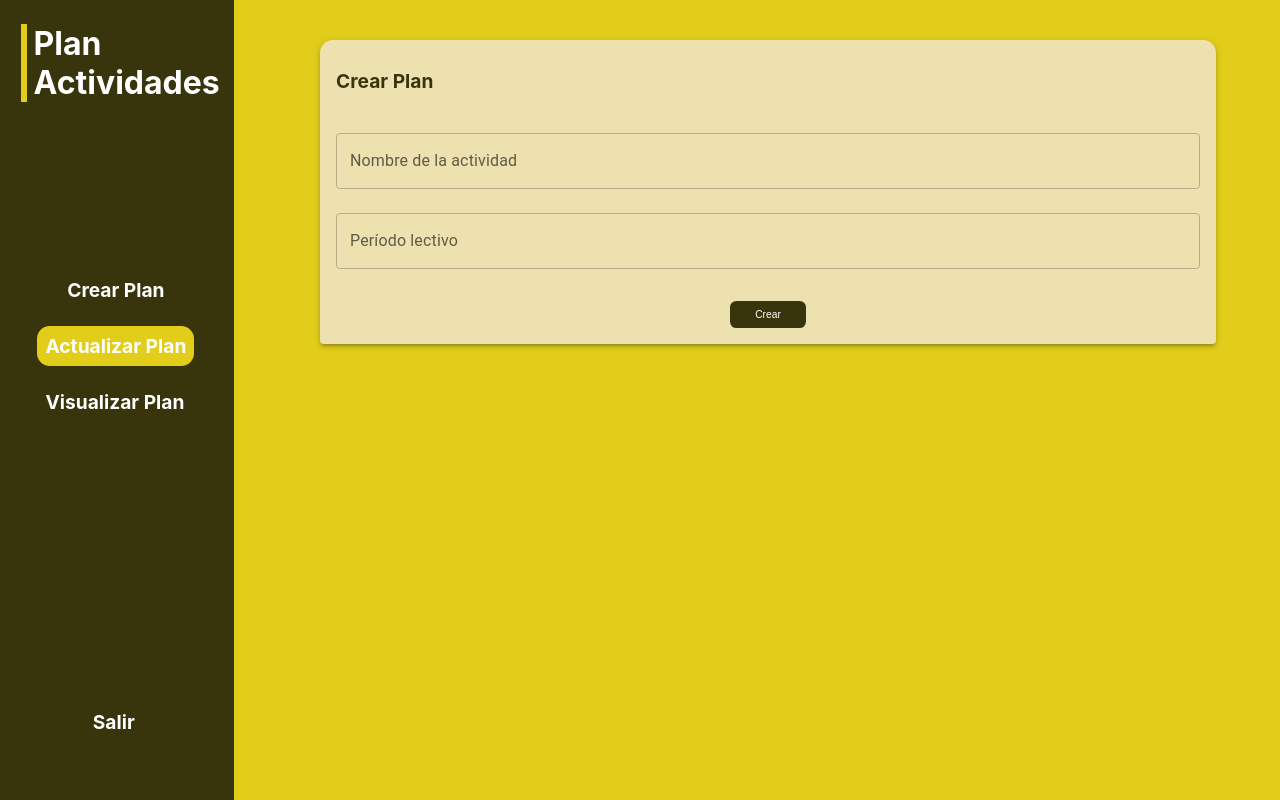
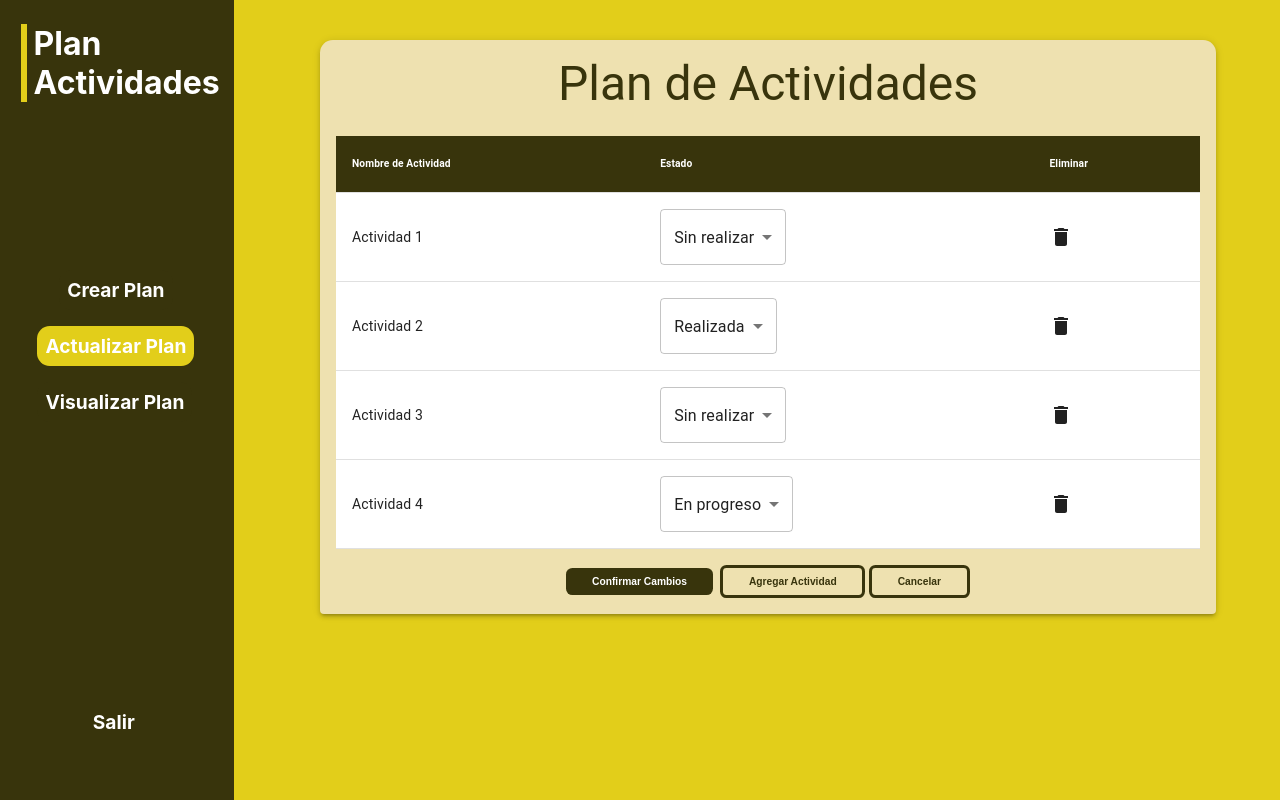
Before and after one commit to FranVQ09/Proyecto-Disenno, a React (Create React App) app in the folder diseno-p1/: page /actualizarPlan in a window 1280 px wide. Built offline with nearby package versions, Linux system fonts and the light colour scheme.

Commit message:
Se agrega el esqueleto de actualizar plan

```diff
--- a/diseno-p1/src/pages/ProfesorCoordinador/ActualizarPlan.js
+++ b/diseno-p1/src/pages/ProfesorCoordinador/ActualizarPlan.js
@@ -1,8 +1,76 @@
+import React, { useState, useEffect } from 'react';
 import Link from '@mui/material/Link';
 import Paper from '@mui/material/Paper';
-import TextField from '@mui/material/TextField';
+import Typography from '@mui/material/Typography';
+import { Table, TableBody, TableCell, TableHead, TableRow, Button, TextField, Select, MenuItem } from '@mui/material';
+import Grid from '@mui/material/Grid';
+import DeleteIcon from '@mui/icons-material/Delete';
 
 function ActualizarPlan() {
+    const [data, setData] = useState([]);
+    const [showForm, setShowForm] = useState(false);
+    const [formValues, setFormValues] = useState({
+        nombre: '',
+        tipo: '',
+        fecha: '',
+        semana: '',
+        responsables: '',
+        modalidad: '',
+        enlace: ''
+    });
+
+    useEffect(() => {
+        const fetchData = async () => {
+            // Simulando la obtención de datos de comentarios de alguna fuente
+            // Para propósitos de demostración, utilizaremos comentarios predefinidos para cada actividad
+            const mockComentarios = {
+                1: ['Comentario 1', 'Comentario 2'],
+                2: ['Comentario 3', 'Comentario 4'],
+                3: ['Comentario 5', 'Comentario 6'],
+                4: ['Comentario 7', 'Comentario 8'],
+            };
+
+            const mockData = [
+                { id: 1, nombre: 'Actividad 1', estado: 'Pendiente', tipo:'Orientadora', Fecha:'2021-10-10', Semana:'2', Responsables:'Juan, Ana', Modalidad: 'Presencial', enlace:'www.ejemplo.com', comentarios: mockComentarios[1]},
+                { id: 2, nombre: 'Actividad 2', estado: 'Realizada', tipo:'Orientadora', Fecha:'2021-10-10', Semana:'2', Responsables:'Cruz, Vane', Modalidad: 'Presencial', enlace:'www.ejemplo.com', comentarios: mockComentarios[2]},
+                { id: 3, nombre: 'Actividad 3', estado: 'Pendiente', tipo:'Orientadora', Fecha:'2021-10-10', Semana:'2', Responsables:'Julian, Pri', Modalidad: 'Presencial', enlace:'www.ejemplo.com', comentarios: mockComentarios[3]},
+                { id: 4, nombre: 'Actividad 4', estado: 'En progreso', tipo:'Orientadora', Fecha:'2021-10-10', Semana:'2', Responsables:'Fran, Jose', Modalidad: 'Presencial', enlace:'www.ejemplo.com', comentarios: mockComentarios[4]},
+            ];
+            setData(mockData);
+        }
+        fetchData();
+    }, []);
+
+    const handleChange = (event, id) => {
+        const { name, value } = event.target;
+        setFormValues(prevState => ({
+            ...prevState,
+            [name]: value
+        }));
+        const newData = data.map((actividad) => {
+            if (actividad.id === id) {
+                return { ...actividad, estado: event.target.value };
+            }
+            return actividad;
+        });
+        setData(newData);
+    };
+
+    const handleConfirmarCambios = () => {
+        // Lógica para confirmar cambios
+        console.log("Cambios confirmados");
+    };
+
+    const handleCancelar = () => {
+        // Lógica para cancelar cambios
+        setShowForm(false);
+        console.log("Cambios cancelados");
+    };
+
+    const handleAgregarActividad = () => {
+        setShowForm(true); // Mostrar el formulario al hacer clic en "Agregar Actividad"
+    };
+
     return (
         <div
             style={{
@@ -34,35 +102,100 @@ function ActualizarPlan() {
                     <a style={{ color: 'white', fontWeight: 'bold', fontSize: '2.5vw', textDecoration: 'none', display: 'inline-block', backgroundColor: '#38340C', marginLeft: '0.5vw' }}>Plan</a>
                     <a style={{ color: 'white', fontWeight: 'bold', fontSize: '2.5vw', textDecoration: 'none', display: 'inline-block', backgroundColor: '#38340C', marginLeft: '0.5vw' }}>Actividades</a>
                 </div>
-                <Link href="/crearPlan" style={{ color: 'white', fontWeight: 'bold', fontSize: '1.5vw', textDecoration: 'none', padding: '1vh', display: 'inline-block', backgroundColor:'#38340C', marginTop: '20vh', marginLeft: "4vw", whiteSpace:"nowrap"}}>Crear Plan</Link>
-                <Link href="/actualizarPlan" style={{ color: 'white', fontWeight: 'bold', fontSize: '1.5vw', textDecoration: 'none', padding: '1vh', display: 'inline-block', backgroundColor:'#E2CE1A', marginTop: '2vh', marginLeft: "2.3vw", borderRadius:'1vw'}}>Actualizar Plan</Link>
-                <Link href="/visualizarPlan" style={{ color: 'white', fontWeight: 'bold', fontSize: '1.5vw', textDecoration: 'none', padding: '1vh', display: 'inline-block', backgroundColor:'#38340C', marginTop: '2vh', marginLeft: "2.3vw", whiteSpace:"nowrap"}}>Visualizar Plan</Link>
+                <Link href="/crearPlan" style={{ color: 'white', fontWeight: 'bold', fontSize: '1.5vw', textDecoration: 'none', padding: '1vh', display: 'inline-block', backgroundColor:'#38340C', marginTop: '20vh', marginLeft: "4vw", borderRadius:'1vw'}}>Crear Plan</Link>
+                <Link href="/actualizarPlan" style={{ color: 'white', fontWeight: 'bold', fontSize: '1.5vw', textDecoration: 'none', padding: '1vh', display: 'inline-block', backgroundColor:'#E2CE1A', marginTop: '2vh', marginLeft: "2.3vw", whiteSpace:"nowrap", borderRadius:'1vw'}}>Actualizar Plan</Link>
+                <Link href="/visualizarPlan" style={{ color: 'white', fontWeight: 'bold', fontSize: '1.5vw', textDecoration: 'none', padding: '1vh', display: 'inline-block', backgroundColor:'#38340C', marginTop: '2vh', marginLeft: "2.3vw", whiteSpace:"nowrap", borderRadius:'1vw'}}>Visualizar Plan</Link>
                 <Link href="/profesorCoordinador" style={{ color: 'white', fontWeight: 'bold', fontSize: '1.5vw', textDecoration: 'none', padding: '1vh', display: 'inline-block', backgroundColor: "#38340C", marginTop:"35vh", marginLeft:"6vw" }}>Salir</Link>
             </div>
-            <div style={{ width:"70vw", marginTop: '5vh', marginLeft: '40vw', marginRight: '20vw' }}>
-                <Paper elevation={3} style={{ padding: '2vh', backgroundColor:"#EEE1B0", borderTopLeftRadius:"1vw", borderTopRightRadius:"1vw" }}>
-                    <h1 style={{ color: '#38340C', fontSize: '1.5vw', textAlign: 'left', marginBottom: '3vh' }}>Crear Plan</h1>
+            <div style={{ width: "70vw", marginTop: '5vh', marginLeft: '40vw', marginRight: '20vw' }}>
+                <Paper elevation={3} style={{ padding: '2vh', backgroundColor: "#EEE1B0", borderTopLeftRadius: "1vw", borderTopRightRadius: "1vw" }}>
+                    <Typography variant="h3" style={{ color: '#38340C', textAlign: 'center', marginBottom: '3vh' }}>Plan de Actividades</Typography>
                     <form>
-                        <TextField
-                            label="Nombre de la actividad"
-                            variant="outlined"
-                            fullWidth
-                            margin="normal"
-                        />
-                        <TextField
-                            label="Período lectivo"
-                            variant="outlined"
-                            fullWidth
-                            margin="normal"
-                        />
-                        <div style={{ textAlign: 'center', marginTop: '3vh' }}>
-                            <button type="submit" style={{ padding: '1vh 2vw', backgroundColor: '#38340C', color: 'white', border: 'none', borderRadius: '0.5vw', cursor: 'pointer', fontSize: '0.8vw' }}>Crear</button>
-                        </div>
+                        <Table>
+                            <TableHead>
+                                <TableRow>
+                                    <TableCell style={{ backgroundColor: '#38340C', color: "white", fontSize: '0.8vw', fontWeight: "bold"}}>Nombre de Actividad</TableCell>
+                                    <TableCell style={{ backgroundColor: '#38340C', color: "white", fontSize: '0.8vw', fontWeight: "bold"}}>Estado</TableCell>
+                                    <TableCell style={{ backgroundColor: '#38340C', color: "white", fontSize: '0.8vw', fontWeight: "bold"}}>Eliminar</TableCell>
+                                </TableRow>
+                            </TableHead>
+                            <TableBody>
+                                {data.map((actividad) => (
+                                    <TableRow key={actividad.id} style={{ backgroundColor: "white" }}>
+                                        <TableCell>
+                                            {actividad.nombre}
+                                        </TableCell>
+                                        <TableCell>
+                                            <Select
+                                                value={actividad.estado}
+                                                onChange={(e) => handleChange(e, actividad.id)}
+                                            >
+                                                <MenuItem value="Pendiente">Sin realizar</MenuItem>
+                                                <MenuItem value="Realizada">Realizada</MenuItem>
+                                                <MenuItem value="En progreso">En progreso</MenuItem>
+                                            </Select>
+                                        </TableCell>
+                                        <TableCell>
+                                            <DeleteIcon
+                                                style={{ marginRight: '0.5rem', verticalAlign: 'middle', cursor: 'pointer' }}
+                                            />
+                                        </TableCell>
+                                    </TableRow>
+                                ))}
+                            </TableBody>
+                        </Table>
                     </form>
+                    {showForm && (
+                        <form style={{ marginTop: '2rem' }}>
+                            <div style={{ display: 'flex', flexDirection: 'column' }}>
+                                <div style={{ marginBottom: '1rem' }}>
+                                    <Typography variant="h5" style={{ color: '#38340C', fontWeight: "bold", textAlign: 'left' }}>Nombre:</Typography>
+                                    <TextField name="nombre" variant="outlined" fullWidth placeholder="Taller Inteligencia Artificial" value={formValues.nombre} onChange={handleChange} />
+                                </div>
+                                <div style={{ display: 'flex', marginBottom: '1rem' }}>
+                                    <div style={{ marginRight: '1rem' }}>
+                                        <Typography variant="h5" style={{ color: '#38340C', fontWeight: "bold", textAlign: 'left' }}>Tipo:</Typography>
+                                        <TextField name="tipo" variant="outlined" style={{ width: '10rem' }} placeholder="Orientadora" value={formValues.tipo} onChange={handleChange} />
+                                    </div>
+                                    <div style={{ marginRight: '1rem' }}>
+                                        <Typography variant="h5" style={{ color: '#38340C', fontWeight: "bold", textAlign: 'left' }}>Fecha:</Typography>
+                                        <TextField name="fecha" variant="outlined" style={{ width: '10rem' }} placeholder="hh/dd/mm/aaaa" value={formValues.fecha} onChange={handleChange} />
+                                    </div>
+                                    <div>
+                                        <Typography variant="h5" style={{ color: '#38340C', fontWeight: "bold", textAlign: 'left' }}>Semana:</Typography>
+                                        <TextField name="semana" variant="outlined" style={{ width: '5rem' }} placeholder="4" value={formValues.semana} onChange={handleChange} />
+                                    </div>
+                                </div>
+                                <div style={{ marginBottom: '1rem' }}>
+                                    <Typography variant="h5" style={{ color: '#38340C', fontWeight: "bold", textAlign: 'left' }}>Responsables:</Typography>
+                                    <TextField name="responsables" variant="outlined" fullWidth placeholder="Responsable 1, Responsable 2, Responsable 3" value={formValues.responsables} onChange={handleChange} />
+                                </div>
+                                <div style={{ marginBottom: '1rem' }}>
+                                    <Typography variant="h5" style={{ color: '#38340C', fontWeight: "bold", textAlign: 'left' }}>Modalidad:</Typography>
+                                    <TextField name="modalidad" variant="outlined" fullWidth placeholder="Presencial" value={formValues.modalidad} onChange={handleChange} />
+                                </div>
+                                <div style={{ marginBottom: '1rem' }}>
+                                    <Typography variant="h5" style={{ color: '#38340C', fontWeight: "bold", textAlign: 'left' }}>Enlace:</Typography>
+                                    <TextField name="enlace" variant="outlined" fullWidth placeholder="Escriba el URL de la actividad" value={formValues.enlace} onChange={handleChange} />
+                                </div>
+                            </div>
+                        </form>
+                    )}
+                    <div style={{ textAlign: 'center', marginTop: '2vh' }}>
+                        <button type="submit" onClick={handleConfirmarCambios} style={{ padding: '1vh 2vw', backgroundColor: '#38340C', color: 'white', border: 'none', borderRadius: '0.5vw', cursor: 'pointer', fontSize: '0.8vw', fontWeight: 'bold', marginRight: '0.3vw' }}>
+                            Confirmar Cambios
+                        </button>
+                        <button type="button" onClick={handleAgregarActividad} style={{ padding: '1vh 2vw', backgroundColor: '#EEE1B0', color: '#38340C', border: '3px solid #38340C', borderRadius: '0.5vw', cursor: 'pointer', fontSize: '0.8vw', fontWeight: 'bold', marginLeft: '0.3vw' }}>
+                            Agregar Actividad
+                        </button>
+                        <button type="button" onClick={handleCancelar} style={{ padding: '1vh 2vw', backgroundColor: '#EEE1B0', color: '#38340C', border: '3px solid #38340C', borderRadius: '0.5vw', cursor: 'pointer', fontSize: '0.8vw', fontWeight: 'bold', marginLeft: '0.3vw' }}>
+                            Cancelar
+                        </button>
+                    </div>
                 </Paper>
             </div>
         </div>
-    )
+    );
 }
 
 export default ActualizarPlan;
```
